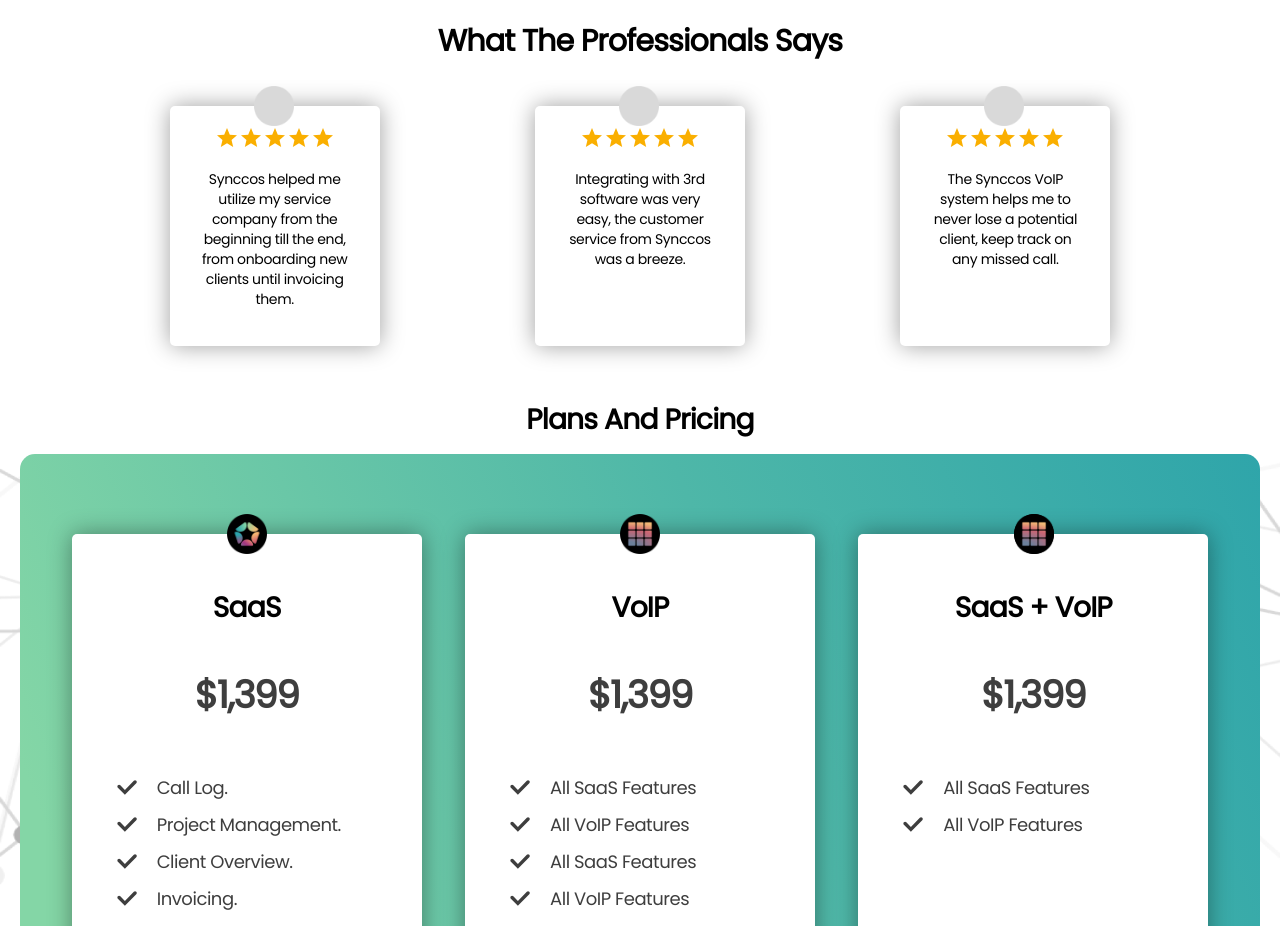
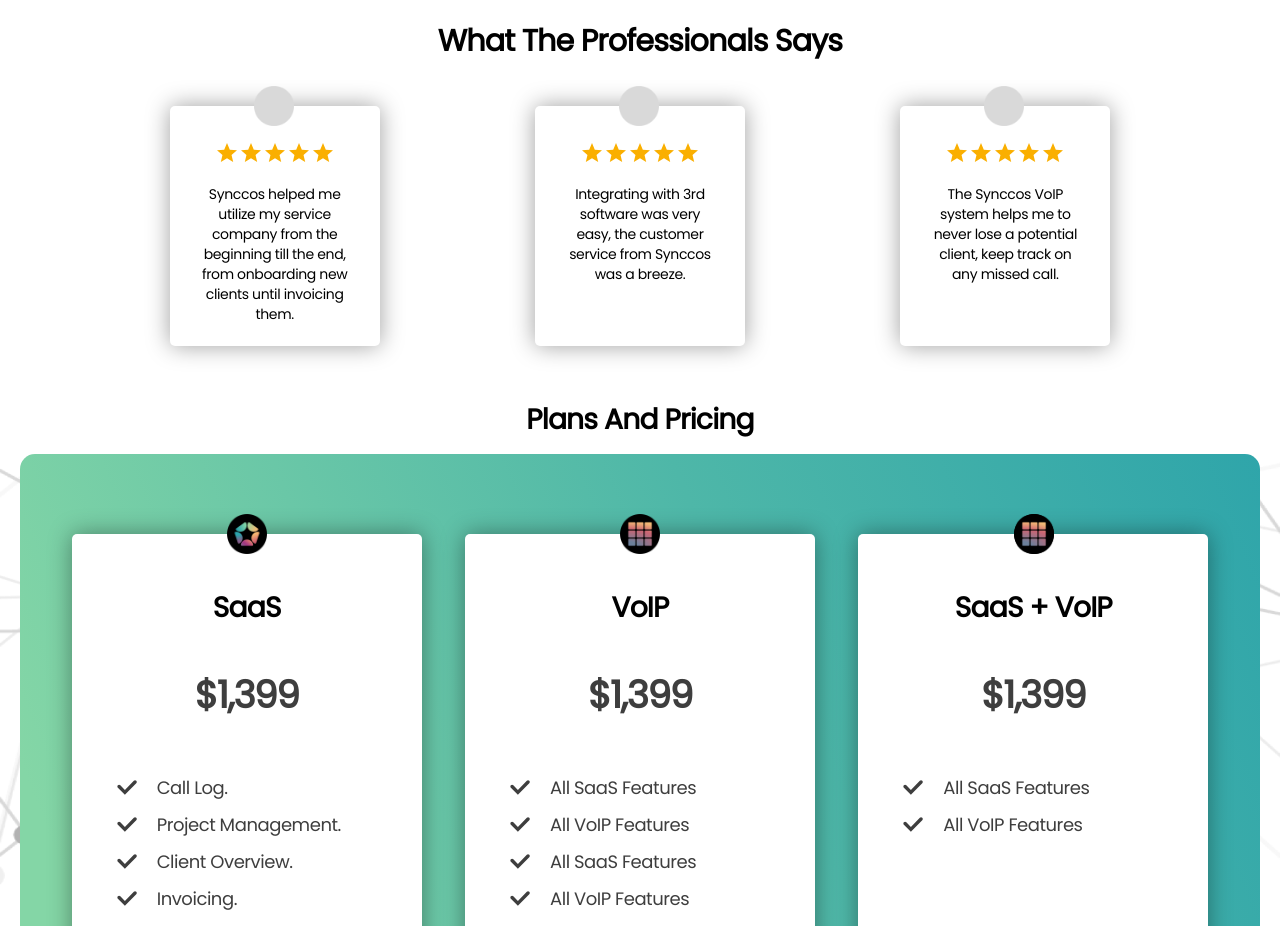
Before and after one commit to rajeshmn47/crudcook-assignment, a React (Create React App) app: page / in a window 1280 px wide. Shown: the part 2820-3746 px from the top of the page. Built offline with nearby package versions, Linux system fonts and the light colour scheme.

Commit message:
fixed padding issue

```diff
--- a/src/components/proffessionals.js
+++ b/src/components/proffessionals.js
@@ -56,7 +56,11 @@
         <Grid item md={4} style={{ display: "flex", justifyContent: "center" }}>
           <Card>
             <TopIcon src="./circle.png" alt="" />
-            <Rating name="simple-controlled" value={5} />
+            <Rating
+              name="simple-controlled"
+              value={5}
+              style={{ marginTop: "15px" }}
+            />
             <Para>
               Synccos helped me utilize my service company from the beginning
               till the end, from onboarding new clients until invoicing them.
@@ -66,7 +70,11 @@
         <Grid item md={4} style={{ display: "flex", justifyContent: "center" }}>
           <Card>
             <TopIcon src="./circle.png" alt="" />
-            <Rating name="simple-controlled" value={5} />
+            <Rating
+              name="simple-controlled"
+              value={5}
+              style={{ marginTop: "15px" }}
+            />
             <Para>
               Integrating with 3rd software was very easy, the customer service
               from Synccos was a breeze.
@@ -76,7 +84,11 @@
         <Grid item md={4} style={{ display: "flex", justifyContent: "center" }}>
           <Card>
             <TopIcon src="./circle.png" alt="" />
-            <Rating name="simple-controlled" value={5} />
+            <Rating
+              name="simple-controlled"
+              value={5}
+              style={{ marginTop: "15px" }}
+            />
             <Para>
               The Synccos VoIP system helps me to never lose a potential client,
               keep track on any missed call.
```
Also changed, not shown: src/components/plans.js (+5 -9 lines).
